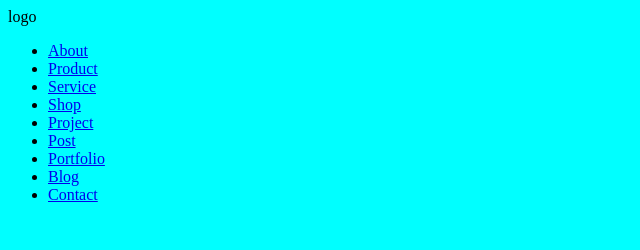
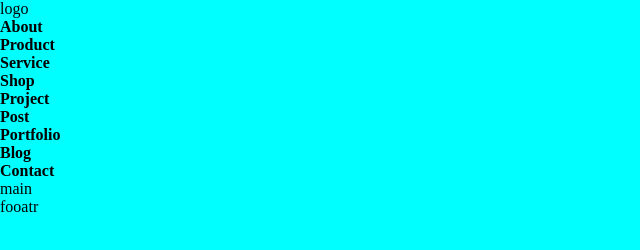
Before and after one commit to AnjeiPrykhid/itech, a website built with Vite: page index.html in a window 1280 px wide. Shown: the whole page, without its empty margins (0-640 px from the left). Built offline with nearby package versions, Linux system fonts and the light colour scheme.

Commit message:
lesson 3: css var, layout

```diff
--- a/index.html
+++ b/index.html
@@ -4,37 +4,44 @@
     <meta charset="UTF-8" />
     <link rel="icon" type="image/svg+xml" href="/vite.svg" />
     <meta name="viewport" content="width=device-width, initial-scale=1.0" />
-    <link rel="stylesheet" href="./styles/global.scss">
+    <link rel="stylesheet" href="./style.scss">
     <title>Vite App</title>
   </head>
   <body>
    <header>
+    <div class="container">
       <div>logo</div>
       <div>
         <nav>
           <ul>
-          <li> <a href="./pages/about/index.html">About</a> </li>
-          <li> <a href="./pages/product/index.html">Product</a> </li>
-          <li> <a href="./pages/service/index.html">Service</a> </li>
-          <li> <a href="./pages/shop/index.html">Shop</a> </li>
-          <li> <a href="./pages/project/index.html">Project</a> </li>
-          <li> <a href="./pages/post/index.html">Post</a> </li>
-          <li> <a href="./pages/portfolio/index.html">Portfolio</a> </li>
-          <li> <a href="./pages/blog/index.html">Blog</a> </li>
-          <li><a href="./pages/contact/index.html">Contact</a> </li>
+            <li> <a class="link" href="./pages/about/index.html">About</a> </li>
+            <li> <a class="link" href="./pages/product/index.html">Product</a> </li>
+            <li> <a class="link" href="./pages/service/index.html">Service</a> </li>
+            <li> <a class="link" href="./pages/shop/index.html">Shop</a> </li>
+            <li> <a class="link" href="./pages/project/index.html">Project</a> </li>
+            <li> <a class="link" href="./pages/post/index.html">Post</a> </li>
+            <li> <a class="link" href="./pages/portfolio/index.html">Portfolio</a> </li>
+            <li> <a class="link" href="./pages/blog/index.html">Blog</a> </li>
+            <li><a class="link" href="./pages/contact/index.html">Contact</a> </li>
           </ul>
         </nav>
 
       </div>
       <nav>
+    </div>
+
    </header>
 
    <main>
-
+    <div class="container">
+      main
+    </div>
    </main>
 
    <footer>
-
+    <div class="container">
+fooatr
+    </div>
    </footer>
 
 
--- a/style.scss
+++ b/style.scss
@@ -1,3 +1,22 @@
-html{
-  background-color: aqua;
+@use'./styles/global.scss';
+
+html {
+  // color: var(--black-color);
 }
+
+body, ul, li, p, h1, h2, h3, h4, h5, h6 {
+  margin: 0;
+  padding: 0;
+}
+
+
+a {
+  text-decoration: none;
+  &:hover, &:active, &:focus {
+    color: var(--violett-color);
+    transition: var(--transition);
+}
+}
+li {
+  list-style: none;
+}
--- /dev/null
+++ b/styles/color.scss
@@ -0,0 +1,4 @@
+:root {
+    --black-color: black;
+    --violett-color: #5842bc;
+}
--- a/styles/global.scss
+++ b/styles/global.scss
@@ -1,3 +1,9 @@
 @use './button.scss';
 @use './links.scss';
-@use'./../style.scss'
+@use'color';
+@use'./variables.scss';
+
+
+html{
+    background-color: aqua;
+  }
--- /dev/null
+++ b/styles/layout.scss
@@ -0,0 +1,28 @@
+@use'variables' as v;
+
+header, main, footer {
+    display: flex;
+    flex-direction: column;
+    align-items: center;
+
+  }
+
+  .container {
+    width: 100%;
+
+    @media (min-width: v.$bigger-mobile) {
+        width: 576px;
+      }
+
+    @media (min-width: v.$tablet) {
+      width: 720px;
+    }
+
+    @media (min-width: v.$desktop) {
+        width: 1170px;
+      }
+
+      @media (min-width: v.$bigger-desktop) {
+        width: 1320px;
+      }
+  }
--- a/styles/links.scss
+++ b/styles/links.scss
@@ -0,0 +1,10 @@
+.link {
+    color: var(--black-color);
+    font-weight: 700;
+
+    &:hover, &:active, &:focus {
+        color: var(--violett-color);
+        transition: var(--transition);
+    }
+
+}
--- /dev/null
+++ b/styles/variables.scss
@@ -0,0 +1,11 @@
+
+    //breakpoints
+$tablet: 768;
+$bigger-mobile: 576px;
+$desktop: 1200px;
+$bigger-desktop: 1400px;
+
+
+:root {
+    --transition: 0.3s;
+}
```
Lines whose indentation alone changed are shown as unchanged.
